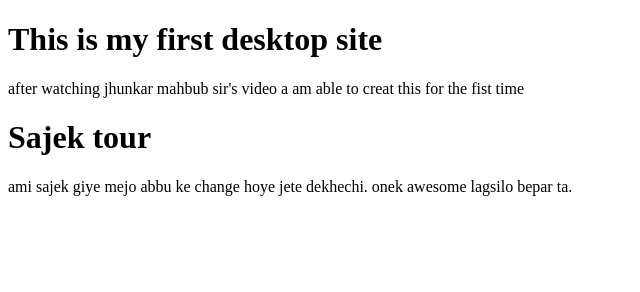
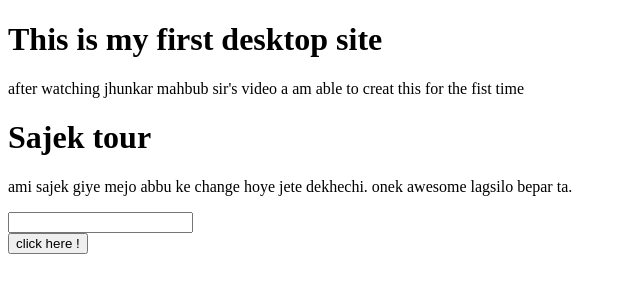
Before and after one commit to aslambro1882/my-first-desktop-website, a plain HTML site: page index.html in a window 1280 px wide. Shown: the whole page, without its empty margins (0-640 px from the left). Drawn offline with Linux system fonts and the light colour scheme.

Commit message:
button add

```diff
--- a/index.html
+++ b/index.html
@@ -13,5 +13,8 @@
         <h1>Sajek tour</h1>
         <p>ami sajek giye <span id="ali">mejo abbu</span> ke change hoye jete dekhechi. onek awesome lagsilo bepar ta.</p>
     </div>
+    <input type="text" name="" id="">
+    <br>
+    <button>click here !</button>
 </body>
 </html>
```
